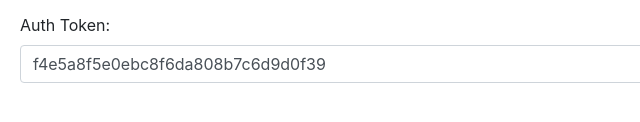
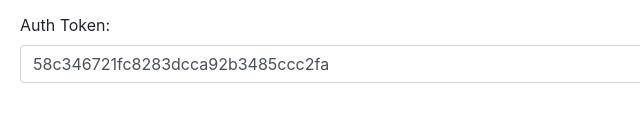
Before and after one commit to DevKaranJain/twilio_custom_activity, a website: page public/index.html in a window 1280 px wide. Shown: the part 392-514 px from the top of the page, 0-640 px from the left. Drawn offline with nearby package versions, Linux system fonts and the light colour scheme.

Commit message:
Update index.html

```diff
--- a/public/index.html
+++ b/public/index.html
@@ -53,7 +53,7 @@
     </div>
     <div class="form-group">
         <div><label for="authToken">Auth Token:</label></div>
-        <input class="form-control" id="authToken" type="text" name="authToken" value="f4e5a8f5e0ebc8f6da808b7c6d9d0f39">
+        <input class="form-control" id="authToken" type="text" name="authToken" value="58c346721fc8283dcca92b3485ccc2fa">
     </div>
 
 </div>
```
